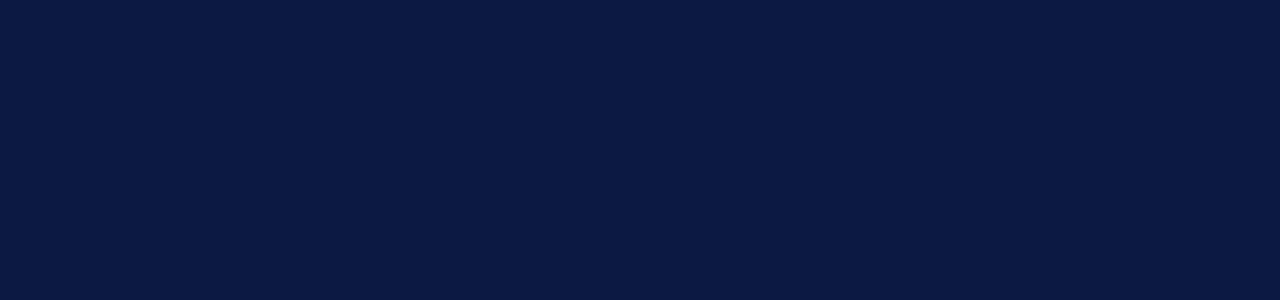
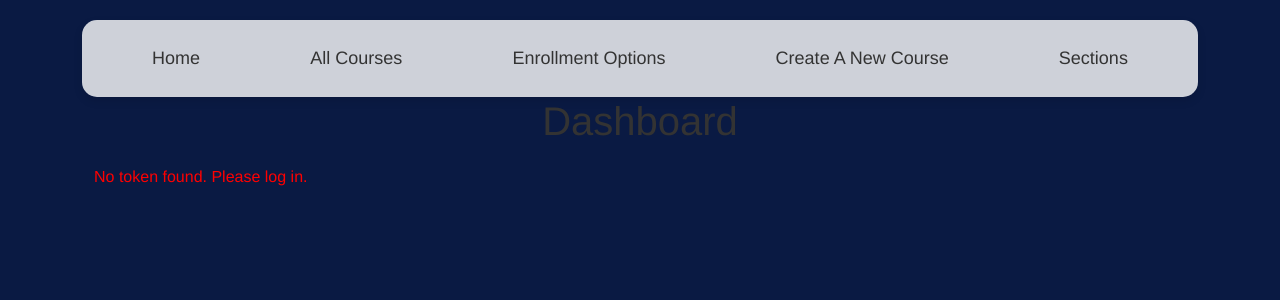
Before and after one commit to Masteidel/capstone-project-the-faculty, a React (Create React App) app in the folder client/register/: page /home in a window 1280 px wide. Before the commit this address had no page. Shown: the top 300 px of the page. Built offline with nearby package versions, Linux system fonts and the light colour scheme.

Commit message:
Updating App to include Home route

```diff
--- a/client/register/src/App.js
+++ b/client/register/src/App.js
@@ -9,6 +9,7 @@ import StudentLogin from "./components/StudentLogin"; // Import Student Login co
 import SectionList from "./components/SectionList";
 import Enrollment from "./components/Enrollment";
 import StudentForm from "./components/StudentForm";
+import Home from "./components/Home";
 
 function App() {
   return (
@@ -24,6 +25,7 @@ function App() {
           <Route path="sections" element={<SectionList />} />
           <Route path="enrollment" element={<Enrollment />} />
           <Route path="/student-form" element={<StudentForm />} />
+          <Route path="/home" element={<Home />} />
           {/* Add more routes as necessary */}
         </Route>
       </Routes>
--- a/client/register/src/components/Home.js
+++ b/client/register/src/components/Home.js
@@ -1,5 +1,5 @@
 import React, { useEffect, useState } from "react";
-import jwtDecode from "jwt-decode";
+import { jwtDecode } from "jwt-decode";
 
 
 function Home() {
```
